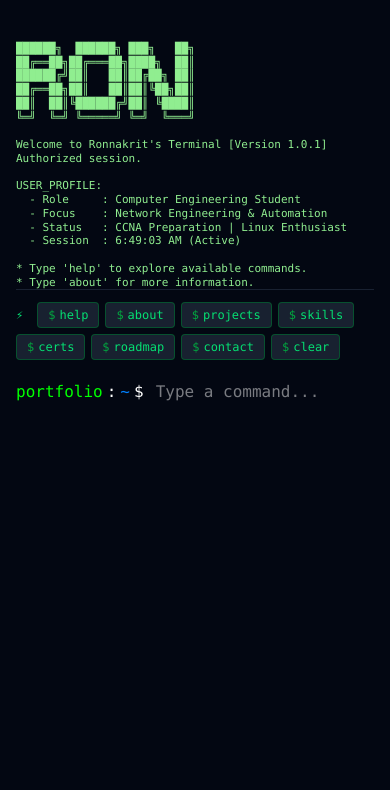
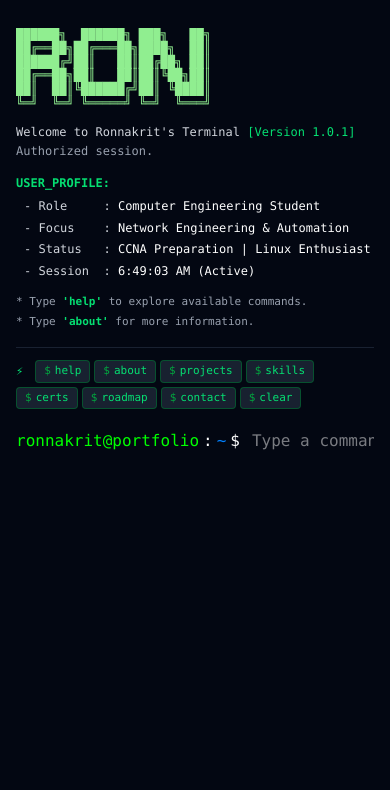
Before and after one commit to ronnakritnet/terminal-portfolio, an Astro site: page / in a window 390 px wide. Shown: the part 52-842 px from the top of the page. Built offline with nearby package versions, Linux system fonts and the light colour scheme; Astro itself is replaced by a stand-in of ours.

Commit message:
fix(responsive): scale full RONNAKRIT seamlessly across mobile, tablet, and desktop without truncation

```diff
--- a/src/components/Navbar.tsx
+++ b/src/components/Navbar.tsx
@@ -17,9 +17,9 @@ const Navbar: React.FC = () => {
 
         {/* Status / Quick External Links */}
         <div className="flex items-center space-x-4 font-mono text-xs md:text-sm">
-          <div className="hidden sm:flex items-center space-x-1.5 text-gray-400">
+          <div className="flex items-center space-x-1.5 text-gray-400 text-xs">
             <span className="w-2 h-2 rounded-full bg-green-500 animate-pulse"></span>
-            <span>CLI session active</span>
+            <span className="hidden sm:inline">CLI session active</span>
           </div>
           <div className="flex items-center space-x-3 text-gray-400">
             <a
--- a/src/components/Terminal/ASCIIBanner.tsx
+++ b/src/components/Terminal/ASCIIBanner.tsx
@@ -1,31 +1,64 @@
-import React from 'react';
-import { asciiArt, asciiArtMobile } from '../../constants/ascii';
+import React, { useState, useEffect } from 'react';
+import { asciiLogo, asciiLogoMobile } from '../../constants/ascii';
 
 interface ASCIIBannerProps {
-  isMobile: boolean;
+  isMobile?: boolean;
 }
 
 const ASCIIBanner: React.FC<ASCIIBannerProps> = () => {
+  const [sessionTime, setSessionTime] = useState<string>('');
+
+  useEffect(() => {
+    setSessionTime(new Date().toLocaleTimeString());
+  }, []);
+
   return (
-    <div className="select-none font-mono">
-      {/* Mobile banner (< sm / < 640px): Compact 'RON' */}
-      <div className="block sm:hidden">
+    <div className="select-none font-mono mb-4">
+      {/* ASCII Logo Section - Scales dynamically so full 'RONNAKRIT' displays on tablet & desktop without breaking */}
+      <div className="w-full overflow-hidden">
+        {/* Screens >= 500px: Full 'RONNAKRIT' banner scaled smoothly */}
+        <div className="hidden min-[500px]:block">
           <pre
-          className="whitespace-pre overflow-x-auto text-[11px] leading-tight"
+            className="font-mono text-[clamp(7.2px,1.6vw,14px)] leading-[1.12] whitespace-pre text-green-400 select-none overflow-x-hidden"
             style={{ color: 'var(--terminal-light-green)' }}
           >
-          {asciiArtMobile}
+            {asciiLogo}
           </pre>
         </div>
 
-      {/* Screen >= sm (>= 640px): Full 'RONNAKRIT' banner */}
-      <div className="hidden sm:block">
+        {/* Small mobile (< 500px): Compact 'RON' banner */}
+        <div className="block min-[500px]:hidden">
           <pre
-          className="whitespace-pre overflow-x-auto text-[10px] sm:text-[11.5px] md:text-xs lg:text-sm leading-tight"
+            className="font-mono text-xs sm:text-sm leading-[1.15] whitespace-pre text-green-400 select-none"
             style={{ color: 'var(--terminal-light-green)' }}
           >
-          {asciiArt}
+            {asciiLogoMobile}
           </pre>
+        </div>
+      </div>
+
+      {/* Terminal Intro and Profile Details - Always crisp and readable across all devices */}
+      <div className="mt-3 text-xs sm:text-sm font-mono space-y-2 leading-relaxed" style={{ color: 'var(--terminal-light-green)' }}>
+        <p className="text-gray-300">
+          Welcome to Ronnakrit's Terminal <span className="text-green-400">[Version 1.0.1]</span>
+          <br />
+          <span className="text-gray-400">Authorized session.</span>
+        </p>
+
+        <div className="pt-1">
+          <div className="text-green-400 font-bold mb-1">USER_PROFILE:</div>
+          <div className="pl-2 sm:pl-4 space-y-0.5 text-gray-300">
+            <div>- Role &nbsp; &nbsp; : <span className="text-white">Computer Engineering Student</span></div>
+            <div>- Focus &nbsp; &nbsp;: <span className="text-white">Network Engineering &amp; Automation</span></div>
+            <div>- Status &nbsp; : <span className="text-white">CCNA Preparation | Linux Enthusiast</span></div>
+            <div>- Session &nbsp;: <span className="text-white">{sessionTime || 'Active'} (Active)</span></div>
+          </div>
+        </div>
+
+        <div className="pt-1 text-gray-400 space-y-0.5 text-[11px] sm:text-xs">
+          <div>* Type <span className="text-green-400 font-semibold">'help'</span> to explore available commands.</div>
+          <div>* Type <span className="text-green-400 font-semibold">'about'</span> for more information.</div>
+        </div>
       </div>
     </div>
   );
--- a/src/components/Terminal/Terminal.tsx
+++ b/src/components/Terminal/Terminal.tsx
@@ -436,7 +436,7 @@ const Terminal: React.FC<TerminalProps> = ({ externalCommand }) => {
               {line.type === 'input' && (
                 <div className="flex items-center">
                   <span style={{ color: 'var(--terminal-green)' }}>
-                    <span className="hidden sm:inline">ronnakrit@</span>portfolio
+                    <span className="hidden min-[360px]:inline">ronnakrit@</span>portfolio
                   </span>
                   <span className="mx-1 text-white">:</span>
                   <span style={{ color: 'var(--terminal-blue)' }}>
@@ -483,7 +483,7 @@ const Terminal: React.FC<TerminalProps> = ({ externalCommand }) => {
         )}
 
         {/* Quick Command Action Chips (For non-CLI visitors) */}
-        <div className="flex flex-wrap items-center gap-1.5 pt-3 pb-2 mb-3 border-t border-gray-800/80">
+        <div className="flex flex-wrap items-center gap-1 sm:gap-1.5 pt-3 pb-2 mb-3 border-t border-gray-800/80">
           <span className="text-xs text-gray-400 font-mono flex items-center mr-1 select-none">
             <span className="text-green-400 mr-1">⚡</span>
             <span className="hidden sm:inline">Quick:</span>
@@ -497,7 +497,7 @@ const Terminal: React.FC<TerminalProps> = ({ externalCommand }) => {
                 e.stopPropagation();
                 simulateTyping(cmd);
               }}
-              className="px-2.5 py-1 text-xs font-mono bg-gray-800/80 hover:bg-green-950/60 text-green-400 hover:text-green-300 border border-green-800/70 hover:border-green-400 rounded transition-all duration-150 cursor-pointer active:scale-95 disabled:opacity-40 disabled:cursor-not-allowed select-none"
+              className="px-2 sm:px-2.5 py-0.5 sm:py-1 text-[11px] sm:text-xs font-mono bg-gray-800/80 hover:bg-green-950/60 text-green-400 hover:text-green-300 border border-green-800/70 hover:border-green-400 rounded transition-all duration-150 cursor-pointer active:scale-95 disabled:opacity-40 disabled:cursor-not-allowed select-none"
               title={`Run command: ${cmd}`}
             >
               <span className="text-green-600 mr-1 select-none">$</span>
@@ -509,7 +509,7 @@ const Terminal: React.FC<TerminalProps> = ({ externalCommand }) => {
         {/* Current Input Line - Inside Terminal Container */}
         <div className="flex items-center">
           <span style={{ color: 'var(--terminal-green)' }}>
-            <span className="hidden sm:inline">ronnakrit@</span>portfolio
+            <span className="hidden min-[360px]:inline">ronnakrit@</span>portfolio
           </span>
           <span className="mx-1 text-white">:</span>
           <span style={{ color: 'var(--terminal-blue)' }}>
--- a/src/constants/ascii.ts
+++ b/src/constants/ascii.ts
@@ -1,11 +1,23 @@
 // ASCII Art Constants for Terminal
-export const asciiArt = `
+export const asciiLogo = `
 ██████╗  ██████╗ ███╗   ██╗███╗   ██╗ █████╗ ██╗  ██╗██████╗ ██╗████████╗
 ██╔══██╗██╔═══██╗████╗  ██║████╗  ██║██╔══██╗██║ ██╔╝██╔══██╗██║╚══██╔══╝
 ██████╔╝██║   ██║██╔██╗ ██║██╔██╗ ██║███████║█████╔╝ ██████╔╝██║   ██║
 ██╔══██╗██║   ██║██║╚██╗██║██║╚██╗██║██╔══██║██╔═██╗ ██╔══██╗██║   ██║
 ██║  ██║╚██████╔╝██║ ╚████║██║ ╚████║██║  ██║██║  ██╗██║  ██║██║   ██║
 ╚═╝  ╚═╝ ╚═════╝ ╚═╝  ╚═══╝╚═╝  ╚═══╝╚═╝  ╚═╝╚═╝  ╚═╝╚═╝  ╚═╝╚═╝   ╚═╝
+`.trim();
+
+export const asciiLogoMobile = `
+██████╗  ██████╗ ███╗   ██╗
+██╔══██╗██╔═══██╗████╗  ██║
+██████╔╝██║   ██║██╔██╗ ██║
+██╔══██╗██║   ██║██║╚██╗██║
+██║  ██║╚██████╔╝██║ ╚████║
+╚═╝  ╚═╝ ╚═════╝ ╚═╝  ╚═══╝
+`.trim();
+
+export const asciiArt = `${asciiLogo}
 
 Welcome to Ronnakrit's Terminal [Version 1.0.1]
 Authorized session.
@@ -20,13 +32,7 @@ USER_PROFILE:
 * Type 'about' for more information.
 `;
 
-export const asciiArtMobile = `
-██████╗  ██████╗ ███╗   ██╗
-██╔══██╗██╔═══██╗████╗  ██║
-██████╔╝██║   ██║██╔██╗ ██║
-██╔══██╗██║   ██║██║╚██╗██║
-██║  ██║╚██████╔╝██║ ╚████║
-╚═╝  ╚═╝ ╚═════╝ ╚═╝  ╚═══╝
+export const asciiArtMobile = `${asciiLogoMobile}
 
 Welcome to Ronnakrit's Terminal [Version 1.0.1]
 Authorized session.
```
Lines whose indentation alone changed are shown as unchanged.
